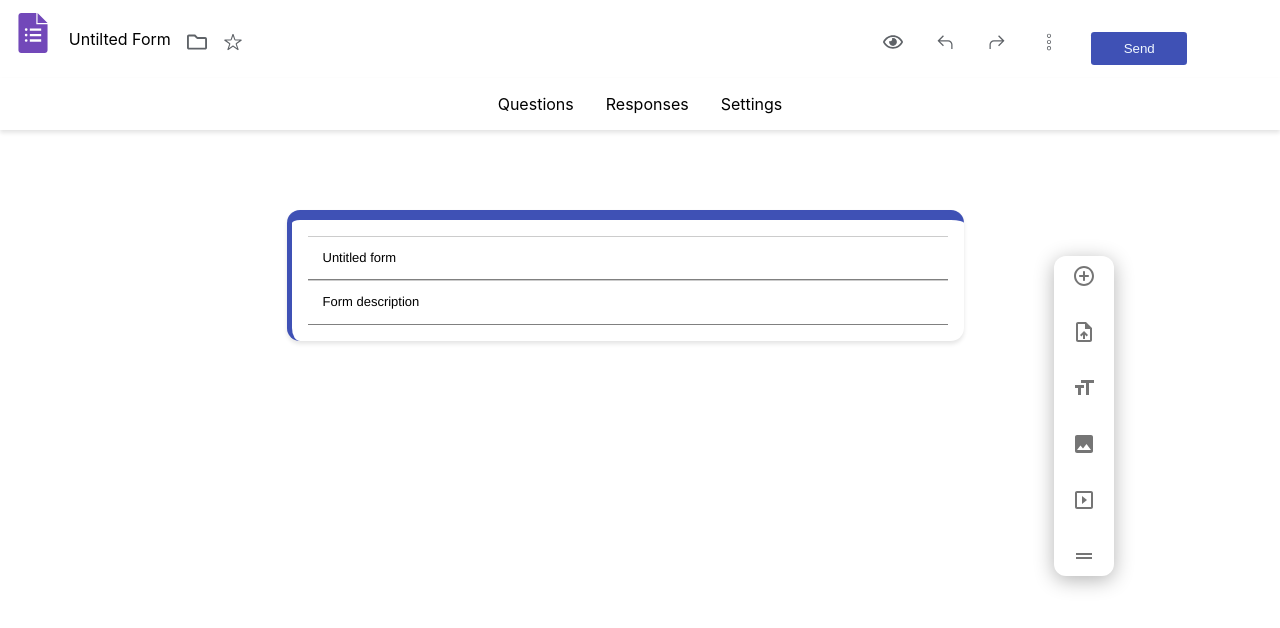
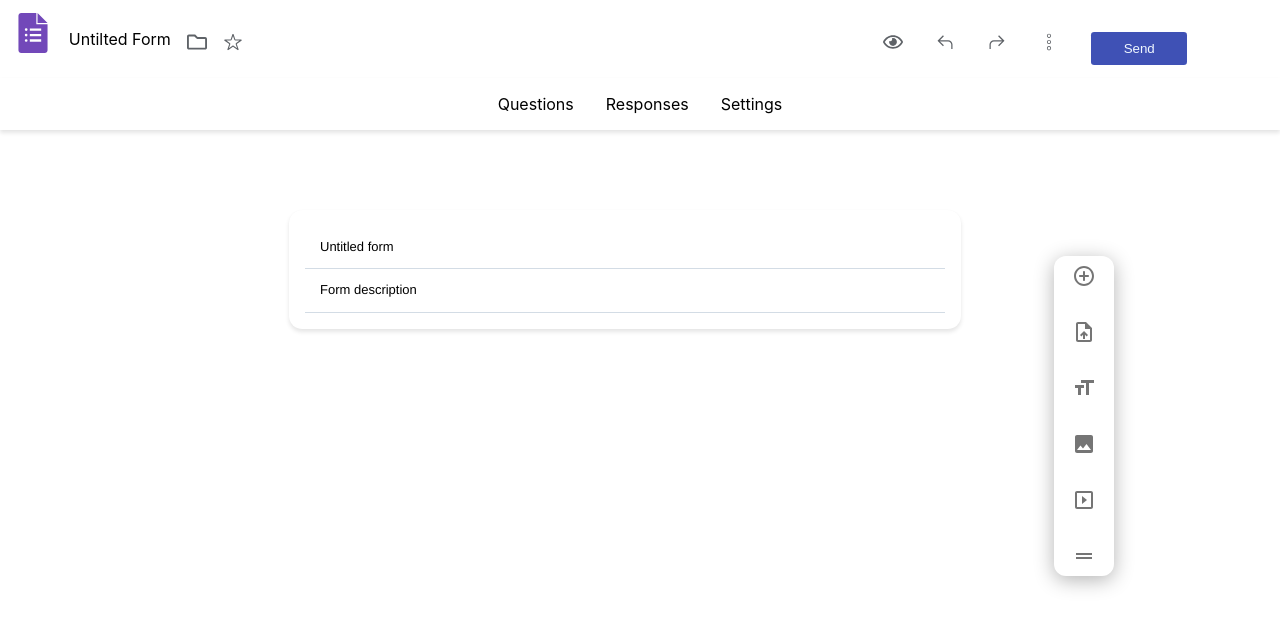
Before and after one commit to KEERTHANADURAISAM/sGform, a React (Create React App) app: page /formcreation in a window 1280 px wide. Shown: the top 628 px of the page. Built offline with nearby package versions, Linux system fonts and the light colour scheme; a web font is replaced by a local one.

Commit message:
shimiyon

```diff
--- a/src/components/pages/FormModel.js
+++ b/src/components/pages/FormModel.js
@@ -7,11 +7,12 @@ import { SiGoogleforms } from "react-icons/si";
 import { LiaRedoSolid, LiaUndoSolid } from "react-icons/lia";
 import { CiMenuKebab } from "react-icons/ci";
 import { IoIosStarOutline } from "react-icons/io";
-import TextEditorQuill from "./TextEditorQuill";
+
 import { Link } from "react-router-dom";
 import { TextField } from "@mui/material";
 import SectionAppBar from "./SectionAppBar";
 import MainCard from "./MainCard";
+import TextEditorQuill from "./TextEditorQuill";
 const FormModel = () => {
   return (
 
--- a/src/components/pages/TextEditorQuill.js
+++ b/src/components/pages/TextEditorQuill.js
@@ -1,41 +1,67 @@
 import React, { useState } from "react";
+import "react-quill/dist/quill.snow.css";
+import "../styles/ReactQuill.css";
 import ReactQuill from "react-quill";
-import "react-quill/dist/quill.snow.css";
-import '../styles/ReactQuill.css';
 
 const TextEditorQuill = () => {
   const [value, setValue] = useState("Untitled form"); // Track editor content
   const [sub, setSub] = useState("Form description");
-  const [showToolbar, setShowToolbar] = useState(false); // Track toolbar visibility
 
+  // Toolbar usestate
+  const [isFocusedTitle, setIsFocusedTitle] = useState(false);
+  const [isFocusedDescription, setIsFocusedDescription] = useState(false);
 
+  // Corrected modules structure
+  const titleModule = {
+    toolbar: [
+      ["bold", "italic", "underline"],
+      // [{ list: "ordered" }, { list: "bullet" }],
+      ["link"],
+      ["clean"], // remove formatting button
+    ],
+  };
 
-  // Conditionally apply the modules with or without toolbar
+    // Corrected Description structure
     const modules = {
-    toolbar: showToolbar
-      ? [
+      toolbar: [
         ["bold", "italic", "underline"],
         [{ list: "ordered" }, { list: "bullet" }],
         ["link", "image"],
         ["clean"], // remove formatting button
-        ]
-      : false, // Hide toolbar initially
+      ],
+    };
+  // Update the value for the title field
+  const handleChangeTitle = (content) => {
+    setValue(content);
+  };
+
+  // Update the value for the description field
+  const handleChangeDescription = (content) => {
+    setSub(content);
   };
 
   return (
     <div>
-      {/* React Quill Editor */}
+      {/* React Quill Editor for title */}
       <ReactQuill
         theme="snow"
         value={value}
-        // onChange={handleChange}
-        modules={modules} // Conditionally show or hide toolbar
+        onChange={handleChangeTitle}
+        className={ `custom-quill ${isFocusedTitle ? "focus" : ""} ` }
+        onFocus={() => setIsFocusedTitle(true)}
+        onBlur={() => setIsFocusedTitle(false)}
+        modules={titleModule}
       />
+
+      {/* React Quill Editor for description */}
       <ReactQuill
         theme="snow"
         value={sub}
-        // onChange={handleChange}
-        modules={modules} // Conditionally show or hide toolbar
+        className={`custom-quill ${isFocusedDescription ? "focus" : ""}`}
+        onChange={handleChangeDescription}
+        onFocus={() => setIsFocusedDescription(true)}
+        onBlur={() => setIsFocusedDescription(false)}
+        modules={modules}
       />
     </div>
   );
--- a/src/components/styles/Form.css
+++ b/src/components/styles/Form.css
@@ -60,8 +60,8 @@ margin-top: 5rem;
     padding: 1rem;
 background-color: white;
 box-shadow: rgba(25, 25, 25, 0.04) 0 0 1px 0, rgba(0, 0, 0, 0.1) 0 3px 4px 0;
-border-top: 10px solid #3F51B5;
-border-left:5px solid #3F51B5;
+/* border-top: 10px solid #3F51B5;
+border-left:5px solid #3F51B5; */
 border-radius:13px;
 
 }
--- a/src/components/styles/ReactQuill.css
+++ b/src/components/styles/ReactQuill.css
@@ -12,3 +12,26 @@
     border-left:none;
     border-right:none ;
 }
+
+.custom-quill {
+    display: flex;
+    flex-direction: column-reverse;
+    border: none;
+  }
+  .custom-quill .ql-container {
+    border: none !important;
+    border-bottom: 1px solid #d3dce5 !important;
+  }
+  .custom-quill.focus .ql-container {
+    border: none !important;
+    border-bottom: 2px solid #1b51bb !important;
+  }
+
+  .custom-quill .ql-toolbar {
+    display: none;
+    border: none !important;
+  }
+  .custom-quill.focus .ql-toolbar {
+    display: block;
+    border: none !important;
+  }
```
Lines whose indentation alone changed are shown as unchanged.
